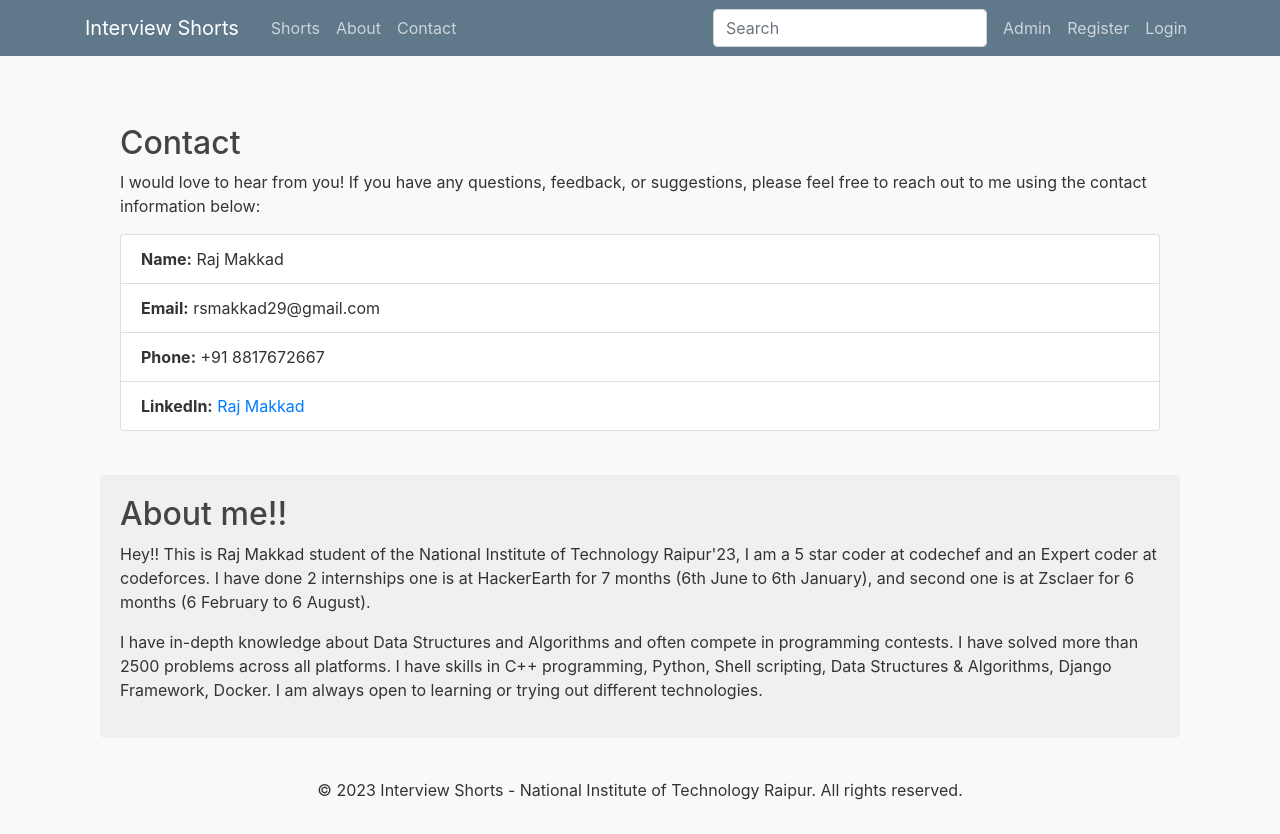
After one commit to RajMakkad/interview_shorts, a Django app: page /about/contact/ in a window 1280 px wide. The commit adds this page. Run offline with Django 4.2, Linux system fonts and the light colour scheme.

Commit message:
1. Added about.html and contact.html in about app. 2. Added path for contact and about in about app's urls.py 3. Created functions for the same in about app's views.py. 4. Added LOGIN_URL in settings.py. 5. Configured django-project's urls.py to work with newly added routes. 6. Added conditions for logged in nav-bar. 7. Added profile and logout option when logged-in in base.html. 8. Created profile function in user app's views.py and added to login_required field.

```diff
--- /dev/null
+++ b/about/templates/about/contact.html
@@ -0,0 +1,39 @@
+{% extends 'shorts/base.html' %}
+{% block content %}
+<main class="container mt-4">
+    <section class="main-section" style="background-color: #f8f9fa; padding: 20px; border-radius: 5px;">
+        <h2>Contact</h2>
+        <p>
+            I would love to hear from you! If you have any questions, feedback, or suggestions,
+            please feel free to reach out to me using the contact information below:
+        </p>
+        <ul class="list-group">
+            <li class="list-group-item">
+                <strong>Name:</strong> Raj Makkad
+            </li>
+            <li class="list-group-item">
+                <strong>Email:</strong> rsmakkad29@gmail.com
+            </li>
+            <li class="list-group-item">
+                <strong>Phone:</strong> +91 8817672667
+            </li>
+            <li class="list-group-item">
+                <strong>LinkedIn:</strong> <a href="https://www.linkedin.com/in/raj-makkad-9baba5190/" target="_blank">Raj Makkad</a>
+            </li>
+        </ul>
+    </section>
+
+    <section class="developer-info mt-4" style="background-color: #f0f0f0; padding: 20px; border-radius: 5px; margin-top: 20px;">
+        <h2>About me!!</h2>
+        <p>
+            Hey!! This is Raj Makkad student of the National Institute of Technology Raipur'23, I am a 5 star coder at codechef and an Expert coder at codeforces. I have done 2 internships one is at HackerEarth for 7 months (6th June to 6th January), and second one is at Zsclaer for 6 months (6 February to 6 August).
+        </p>
+        <p>
+            I have in-depth knowledge about Data Structures and Algorithms and often compete in programming contests. I have solved more than 2500 problems across all platforms. I have skills in C++ programming, Python, Shell scripting, Data Structures & Algorithms, Django Framework, Docker. I am always open to learning or trying out different technologies.
+        </p>
+    </section>
+</main>
+<footer class="bg-light text-center py-3 mt-4">
+    <p>&copy; 2023 Interview Shorts - National Institute of Technology Raipur. All rights reserved.</p>
+</footer>
+{% endblock content %}
--- a/about/urls.py
+++ b/about/urls.py
@@ -3,5 +3,6 @@ from . import views
 
 # path(endpoint/, function, path-name)
 urlpatterns = [
-    path('', views.about, name='about-home')
+    path('', views.about, name='about-home'),
+    path('contact/', views.contact, name='about-contact')
 ]
--- a/about/views.py
+++ b/about/views.py
@@ -2,4 +2,7 @@ from django.shortcuts import render
 from django.http import HttpResponse
 
 def about(request):
-    return render(request, 'about/about.html')
+    return render(request, 'about/about.html', {'title' : 'About'})
+
+def contact(request):
+    return render(request, 'about/contact.html', {'title' : 'Contact'})
--- a/interview_shorts/settings.py
+++ b/interview_shorts/settings.py
@@ -124,3 +124,5 @@ STATIC_URL = 'static/'
 # https://docs.djangoproject.com/en/4.2/ref/settings/#default-auto-field
 
 DEFAULT_AUTO_FIELD = 'django.db.models.BigAutoField'
+
+LOGIN_URL = 'login'
--- a/interview_shorts/urls.py
+++ b/interview_shorts/urls.py
@@ -24,5 +24,7 @@ urlpatterns = [
     path('', include('shorts.urls')),
     path('about/', include('about.urls')),
     path('user/register/', user_view.register, name='register'),
-    path('user/login/', user_view.login, name='login')
+    path('user/login/', user_view.login, name='login'),
+    path('user/logout/', user_view.logout, name='logout'),
+    path('user/profile/', user_view.profile, name='profile')
 ]
--- a/shorts/templates/shorts/base.html
+++ b/shorts/templates/shorts/base.html
@@ -28,16 +28,20 @@
               <div class="navbar-nav mr-auto">
                 <a class="nav-item nav-link" href="{% url 'shorts-home' %}">Shorts</a>
                 <a class="nav-item nav-link" href="{% url 'about-home' %}">About</a>
-                <a class="nav-item nav-link" href="/contact">Contact</a>
+                <a class="nav-item nav-link" href="{% url 'about-contact' %}">Contact</a>
               </div>
               <div class="navbar-nav">
                 <form class="form-inline search-form">
                     <input class="form-control mr-sm-2" type="search" placeholder="Search" aria-label="Search">
                 </form>
                 <a class="nav-item nav-link" href="/admin">Admin</a>
-                <a class="nav-item nav-link" href="{% url 'login' %}">Login</a>
-                <!-- redirecting with help of url-tag -->
-                <a class="nav-item nav-link" href="{% url 'register' %}">Register</a>
+                {% if user.is_authenticated %}
+                  <a class="nav-item nav-link" href="{% url 'profile' %}">Profile</a>
+                  <a class="nav-item nav-link" href="{% url 'logout' %}">Logout</a>
+                {% else %}
+                  <a class="nav-item nav-link" href="{% url 'register' %}">Register</a>
+                  <a class="nav-item nav-link" href="{% url 'login' %}">Login</a>
+                {% endif %}
               </div>
             </div>
           </div>
```
Also changed, not shown: about/templates/about/about.html (+36 -12 lines), users/views.py (+9 -4 lines), users/templates/users/login.html (renamed from users/templates/login.html).
